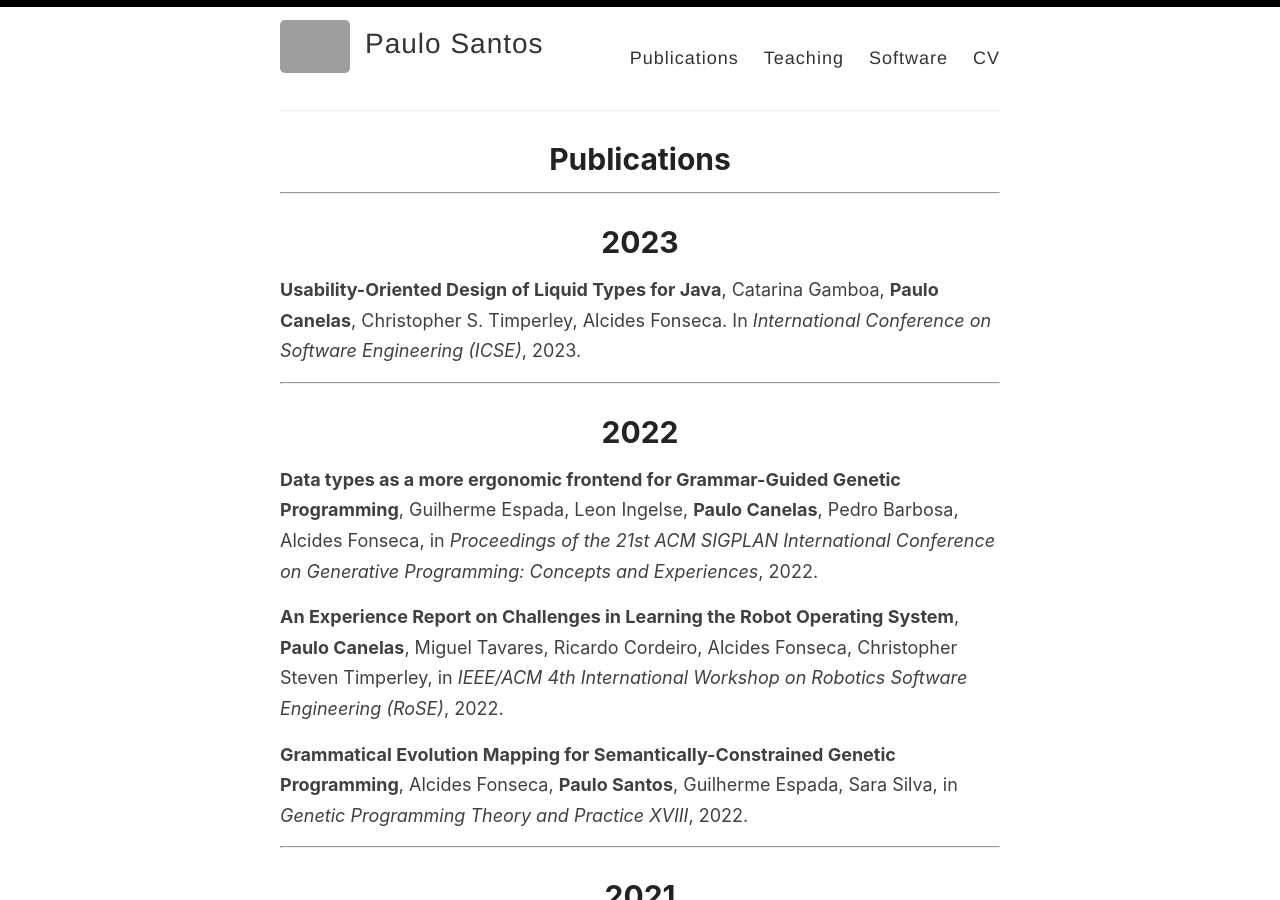
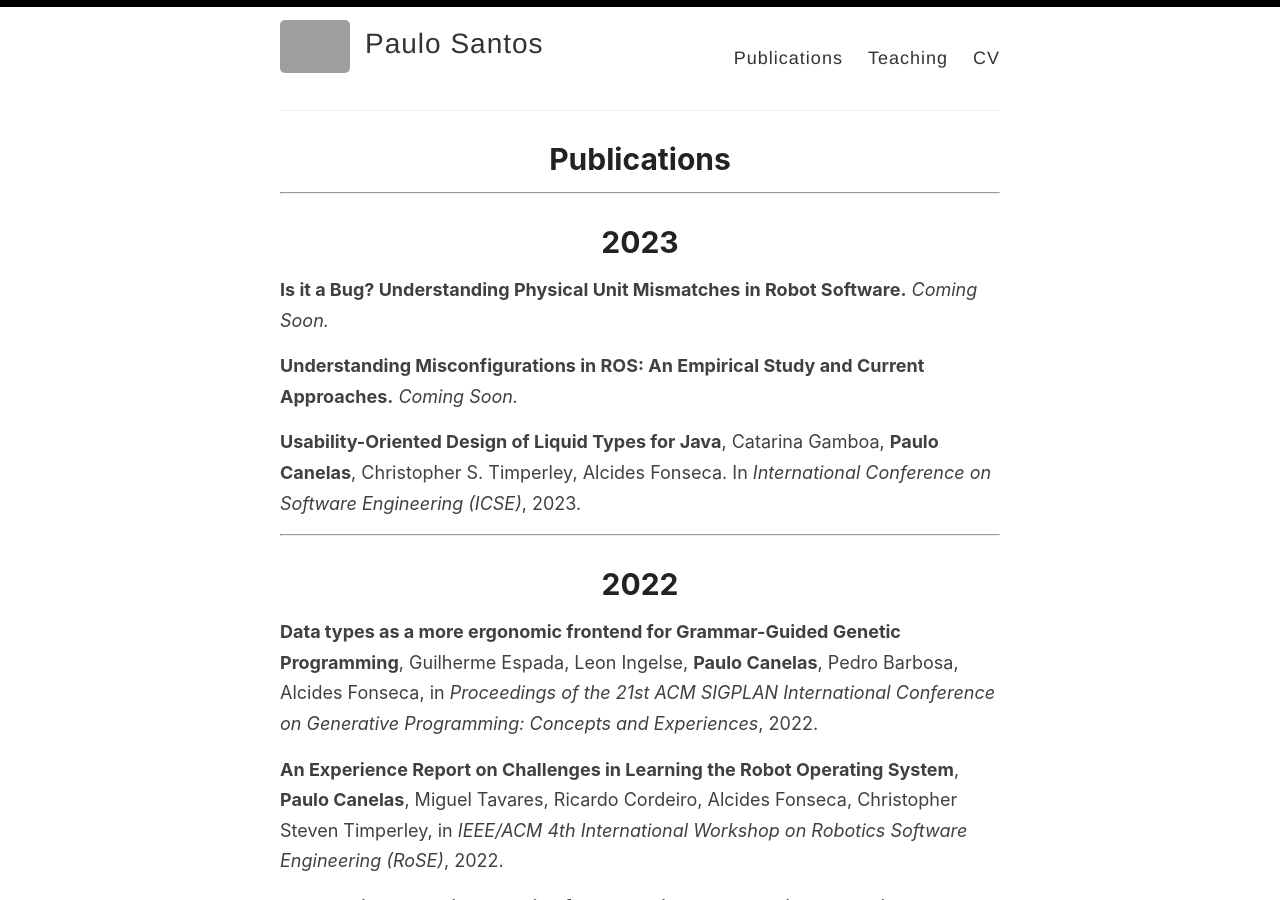
Before and after one commit to pcanelas/pcanelas.github.io, a Jekyll site: the page built from _pages/publications.md, in a window 1280 px wide and 900 px high. Built offline with Jekyll 4.4.1, drawn with Linux system fonts in a browser that asks for light colours; grey boxes are pictures that could not be loaded.

Commit message:
Updated website

```diff
--- a/_layouts/default.html
+++ b/_layouts/default.html
@@ -31,7 +31,7 @@
               <!-- <a href="{{ site.baseurl }}/">Home</a> -->
               <a href="{{ site.baseurl }}/publications">Publications</a>
               <a href="{{ site.baseurl }}/teaching">Teaching</a>
-              <a href="{{ site.baseurl }}/software">Software</a>
+              <!-- <a href="{{ site.baseurl }}/software">Software</a> -->
               <a href="/images/cv.pdf">CV</a>
             </nav>
           </header>
--- a/_pages/publications.md
+++ b/_pages/publications.md
@@ -5,6 +5,12 @@ permalink: /publications/
 ---
 -----------------------------
 # 2023
+
+**Is it a Bug? Understanding Physical Unit Mismatches in Robot Software.**
+*Coming Soon.*
+
+**Understanding Misconfigurations in ROS: An Empirical Study and Current Approaches.**
+*Coming Soon.*
 
 **Usability-Oriented Design of Liquid Types for Java**,
 Catarina Gamboa, **Paulo Canelas**, Christopher S. Timperley, Alcides Fonseca. In *International Conference on Software Engineering (ICSE)*, 2023.
```
